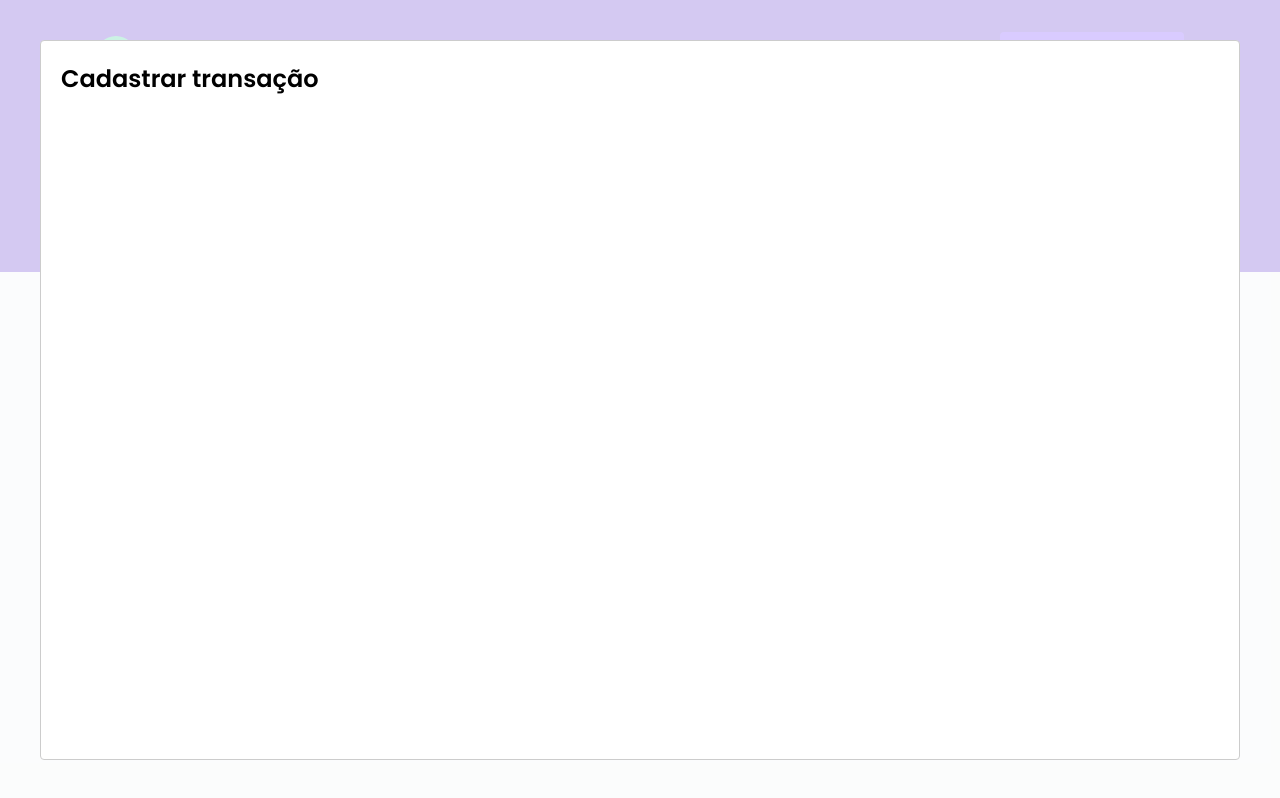
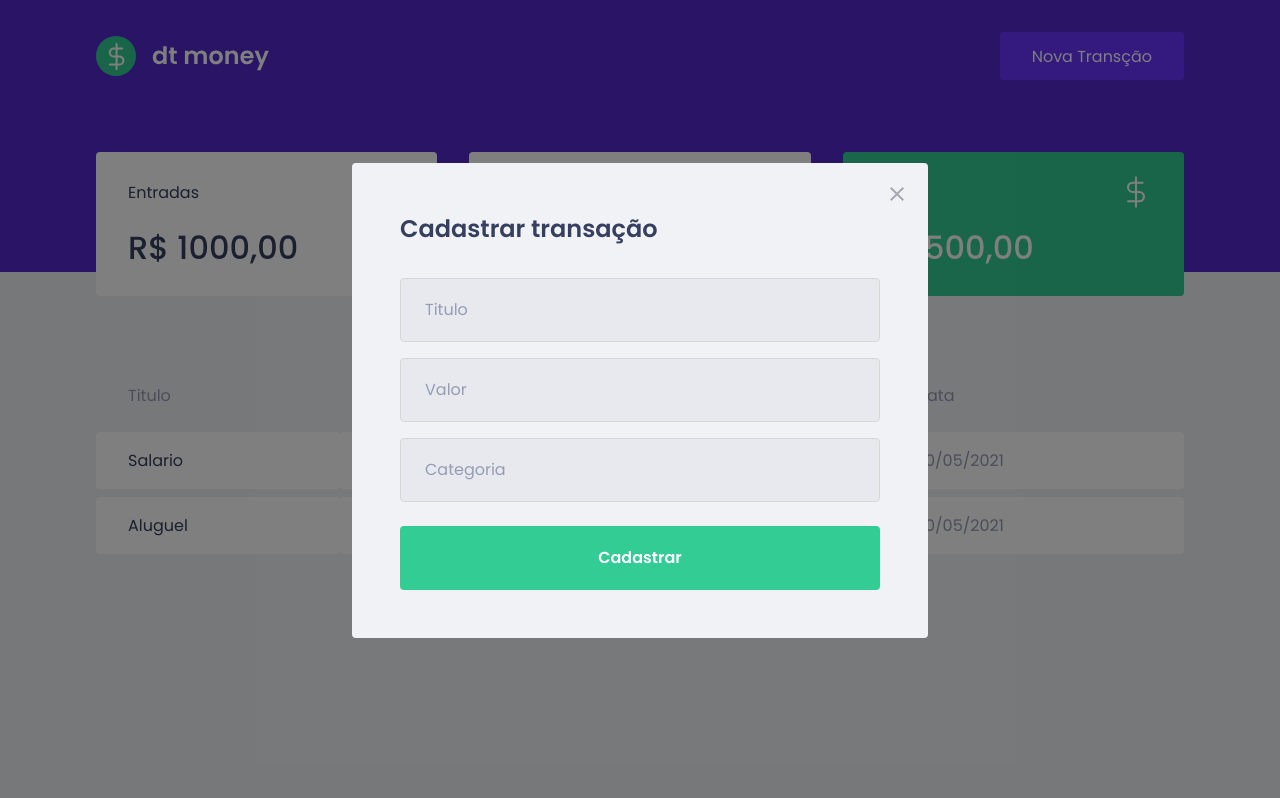
Before and after one commit to GadiegoN/dtmoney, a React (Create React App) app: page / in a window 1280 px wide. Both pictures are taken after a click on the button "Nova Transção". Built offline with nearby package versions, Linux system fonts and the light colour scheme; no server answers; what miragejs would draw is missing.

Commit message:
:package: estilizando modal

```diff
--- a/src/components/NewTransactionModal/index.tsx
+++ b/src/components/NewTransactionModal/index.tsx
@@ -1,4 +1,6 @@
 import Modal from 'react-modal';
+import closeImg from '../../assets/close.svg';
+import { Container } from './styles';
 
 interface NewTransactionModalProps {
     isOpen: boolean;
@@ -10,8 +12,29 @@ export function NewTransactionModal({isOpen, onRequestClose}: NewTransactionModa
         <Modal
             isOpen={isOpen}
             onRequestClose={onRequestClose}
+            overlayClassName="react-modal-overlay"
+            className="react-modal-content"
         >
-            <h2>Cadastrar transação</h2>
+            <button
+                type="button"
+                onClick={onRequestClose}
+                className="react-modal-close"
+            >
+                <img src={closeImg} alt="Fechar modal" />
+            </button>
+            <Container>
+                <h2>Cadastrar transação</h2>
+
+                <input placeholder="Titulo" />
+
+                <input placeholder="Valor" type="number" />
+
+                <input placeholder="Categoria" />
+
+                <button type="submit">Cadastrar</button>
+
+            </Container>
+
         </Modal>
     );
 }
--- a/src/components/NewTransactionModal/styles.ts
+++ b/src/components/NewTransactionModal/styles.ts
@@ -1,3 +1,49 @@
 import styled from "styled-components";
 
-export const Container = styled.div ``;
+export const Container = styled.form `
+    h2 {
+        color: var(--text-title);
+        font-size: 1.5rem;
+        margin-bottom: 2rem;
+    }
+
+    input {
+        width: 100%;
+        padding: 0 1.5rem;
+        height: 4rem;
+        border-radius: 0.25rem;
+
+        border: 1px solid #D7D7D7;
+        background: #E7E9EE;
+
+        font-weight: 400;
+        font-size: 1rem;
+
+        &::placeholder {
+            color: var(--text-body);
+        }
+
+        & + input {
+            margin-top: 1rem;
+        }
+    }
+
+    button[type="submit"] {
+        width: 100%;
+        padding: 0 1.5rem;
+        height: 4rem;
+        background: var(--green);
+        color: #FFFFFF;
+        border-radius: 0.25rem;
+        border: 0;
+        font-size: 1rem;
+        margin-top: 1.5rem;
+        font-weight: 600;
+
+        transition: filter 0.2s;
+
+        &:hover {
+            filter: brightness(0.9);
+        }
+    }
+`;
--- a/src/styles/global.ts
+++ b/src/styles/global.ts
@@ -55,4 +55,44 @@ export const GlobalStyle = createGlobalStyle `
         cursor: not-allowed;
     }
 
+    .react-modal-overlay {
+        background: rgba(0, 0, 0, 0.5);
+
+        position: fixed;
+        top: 0;
+        bottom: 0;
+        right: 0;
+        left: 0;
+
+        display: flex;
+        align-items: center;
+        justify-content: center;
+    }
+
+    .react-modal-content {
+        width: 100%;
+        max-width: 576px;
+
+        background: var(--background);
+        padding: 3rem;
+        position: relative;
+
+        border-radius: 0.25rem;
+
+    }
+
+    .react-modal-close {
+        position: absolute;
+        right: 1.5rem;
+        top: 1.5rem;
+        border: 0;
+        background: transparent;
+
+        transition: filter 0.2s;
+
+        &:hover {
+           filter: brightness(0.8);
+        }
+    }
+
 `
```
